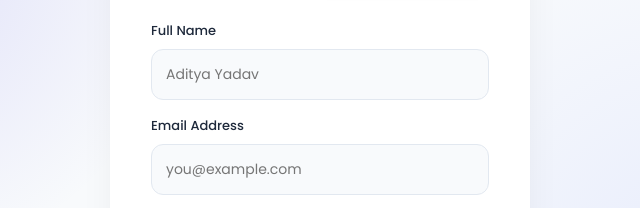
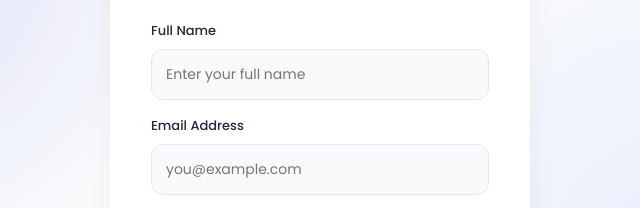
Before and after one commit to adityayadavm/web-Print, a plain HTML site: page login.html in a window 1280 px wide. Both pictures are taken after a click on the button "Register". Shown: the part 284-492 px from the top of the page, 320-960 px from the left. Drawn offline with Linux system fonts and the light colour scheme.

Commit message:
fixed input field bug and UI improvements

```diff
--- a/login.html
+++ b/login.html
@@ -314,7 +314,7 @@
             <form id="registerForm">
                 <div class="input-group">
                     <label>Full Name</label>
-                    <input type="text" id="regName" placeholder="Aditya Yadav" required>
+                    <input type="text" id="regName" placeholder="Enter your full name" required>
                 </div>
                 <div class="input-group">
                     <label>Email Address</label>
```
